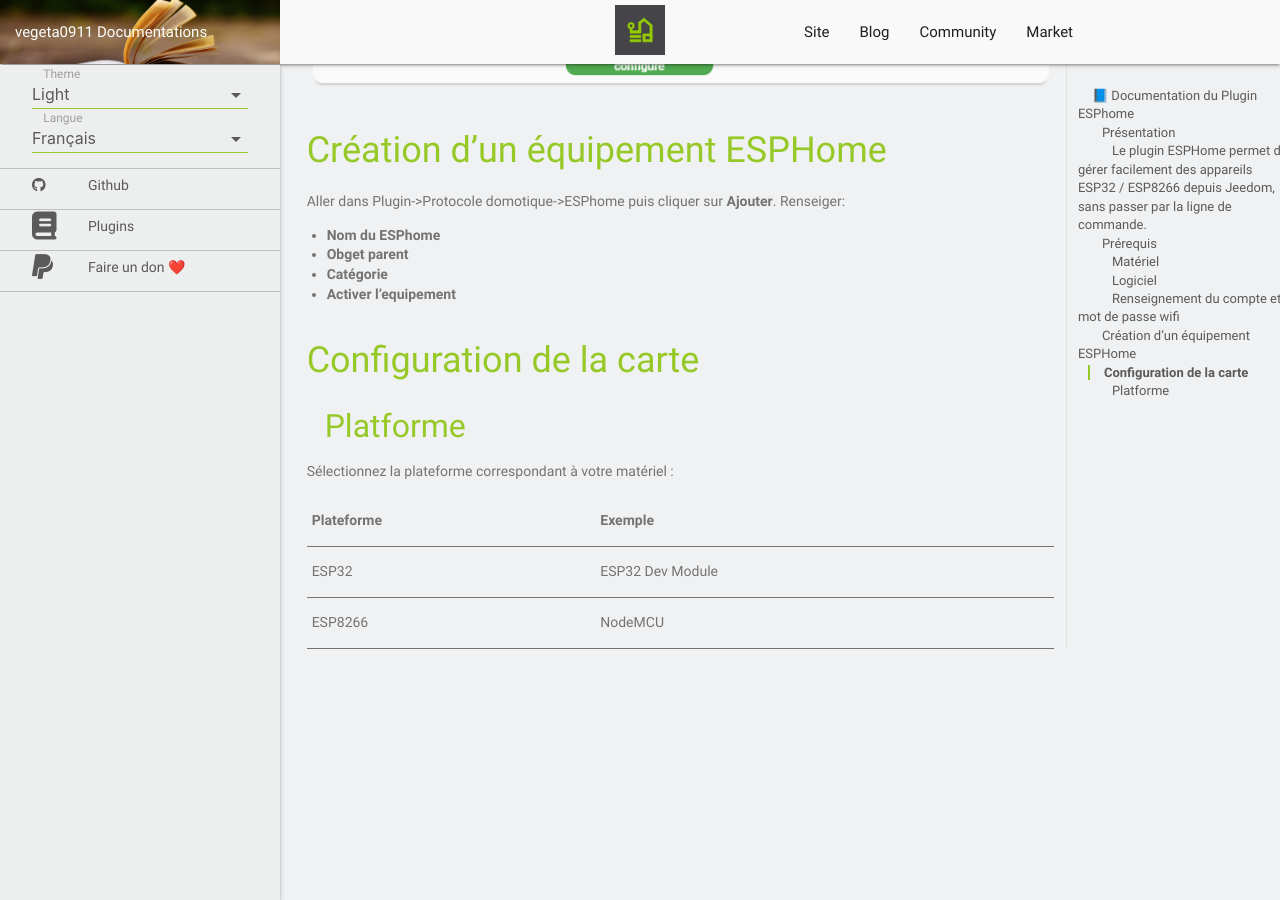
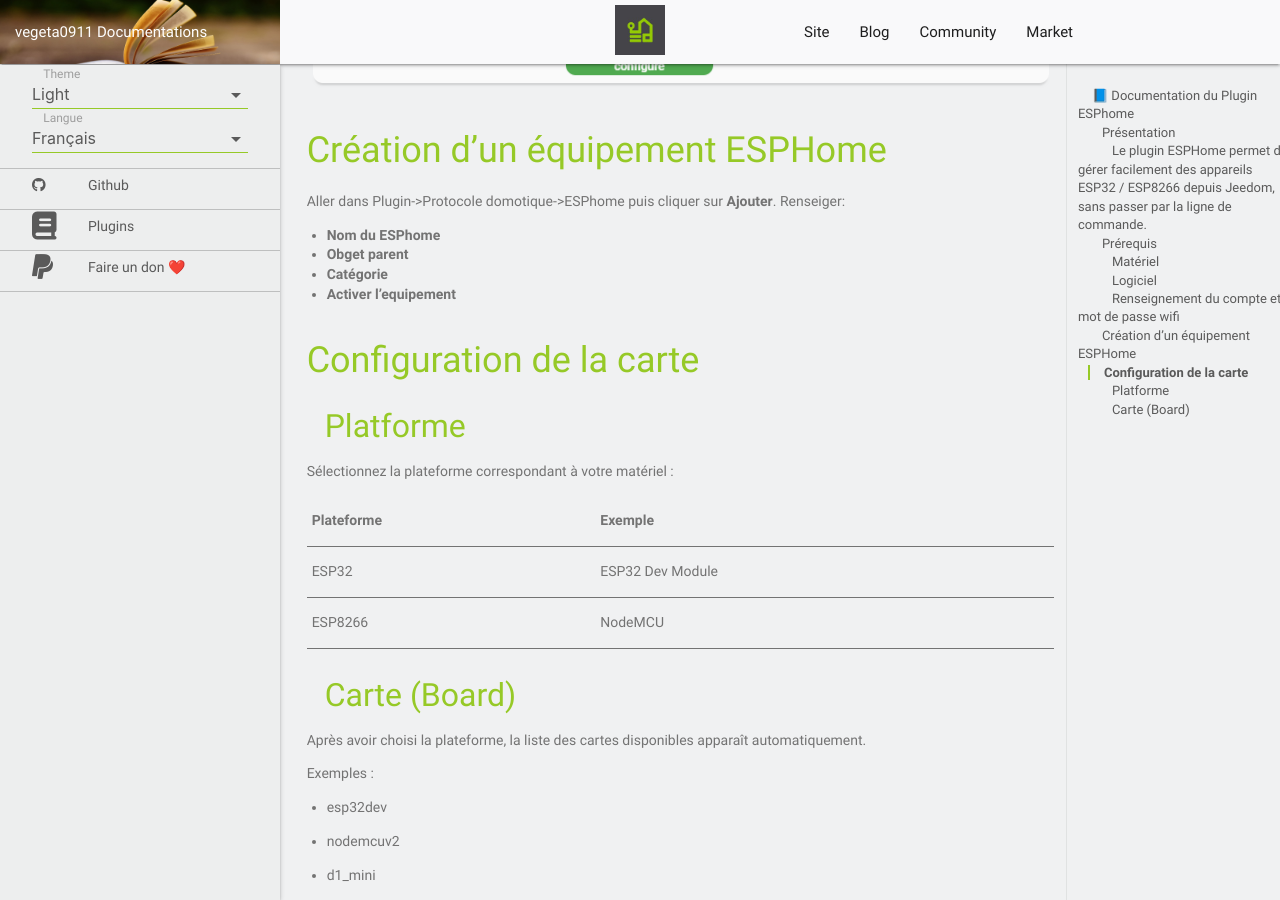
Before and after one commit to vegeta0911/documentation, a Jekyll site: the page built from plugins/fr_FR/ESPhome/index.md, in a window 1280 px wide and 900 px high, scrolled down 1306 px. Built offline with Jekyll 4.4.1, drawn with Linux system fonts in a browser that asks for light colours; nearby versions of some CDN libraries; our own code applies the rules of GitHub Pages for plain Markdown files; library files that are not in the unit come from our copies; before the commit the page ends 1955 px from its top, so only the background shows below that.

Commit message:
Add board selection section to ESPhome documentation
Added section on available boards for ESP32 and ESP8266.

```diff
--- a/plugins/fr_FR/ESPhome/index.md
+++ b/plugins/fr_FR/ESPhome/index.md
@@ -61,3 +61,14 @@
 |-------------- | --------------      |
 |    ESP32	    |   ESP32 Dev Module  |
 |   ESP8266	    |      NodeMCU        |
+
+### Carte (Board)
+Après avoir choisi la plateforme, la liste des cartes disponibles apparaît automatiquement.
+
+Exemples :
+
+- esp32dev
+
+- nodemcuv2
+
+- d1_mini
```
